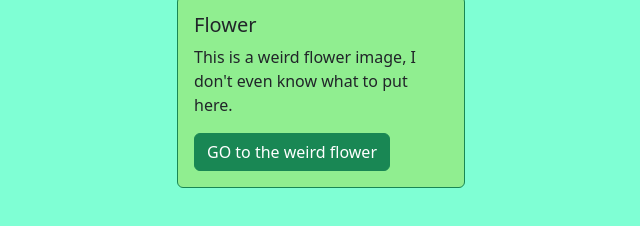
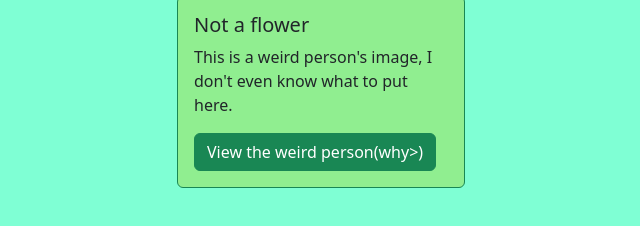
Before and after one commit to SubjectTopic/11.0, a plain HTML site: page index.html in a window 1280 px wide. Shown: the part 308-534 px from the top of the page, without its empty margins (319-959 px from the left). Drawn offline with nearby package versions, Linux system fonts and the light colour scheme.

Commit message:
Add files via upload

```diff
--- a/index.html
+++ b/index.html
@@ -14,9 +14,9 @@
     <div class="card border border-success" style="width: 18rem; background-color: lightgreen;">
       <img src="./flower.jpg" class="card-img-top" alt="">
       <div class="card-body">
-        <h5 class="card-title">Flower</h5>
-        <p class="card-text">This is a weird flower image, I don't even know what to put here.</p>
-        <a href="./flower.jpg" class="btn btn-success">GO to the weird flower</a>
+        <h5 class="card-title">Not a flower</h5>
+        <p class="card-text">This is a weird person's image, I don't even know what to put here.</p>
+        <a href="./idiot.png" class="btn btn-success">View the weird person(why>)</a>
       </div>
     </div>
     <!-- TODO 2: Add the Bootstrap Prebuilt Card here -->
```
